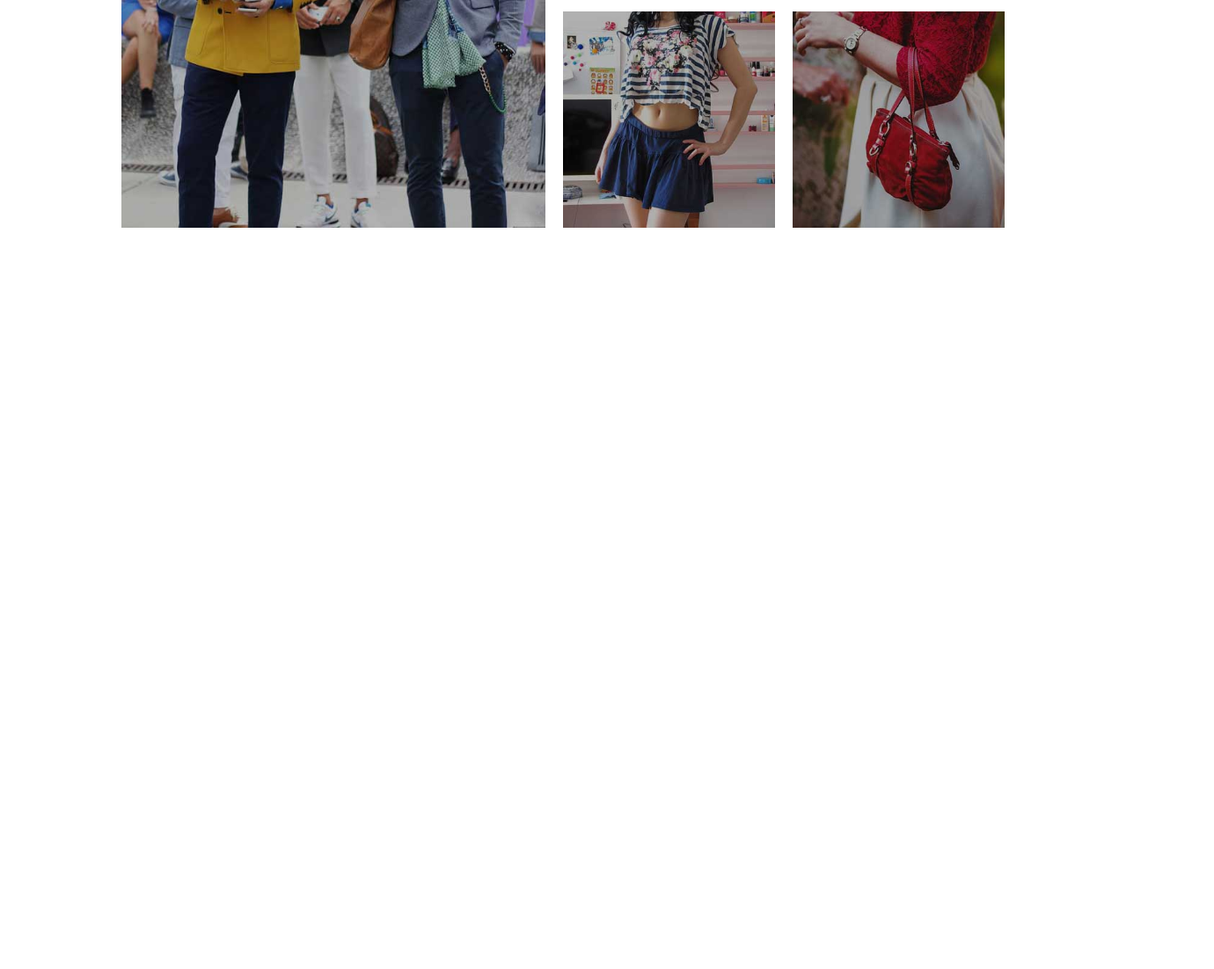
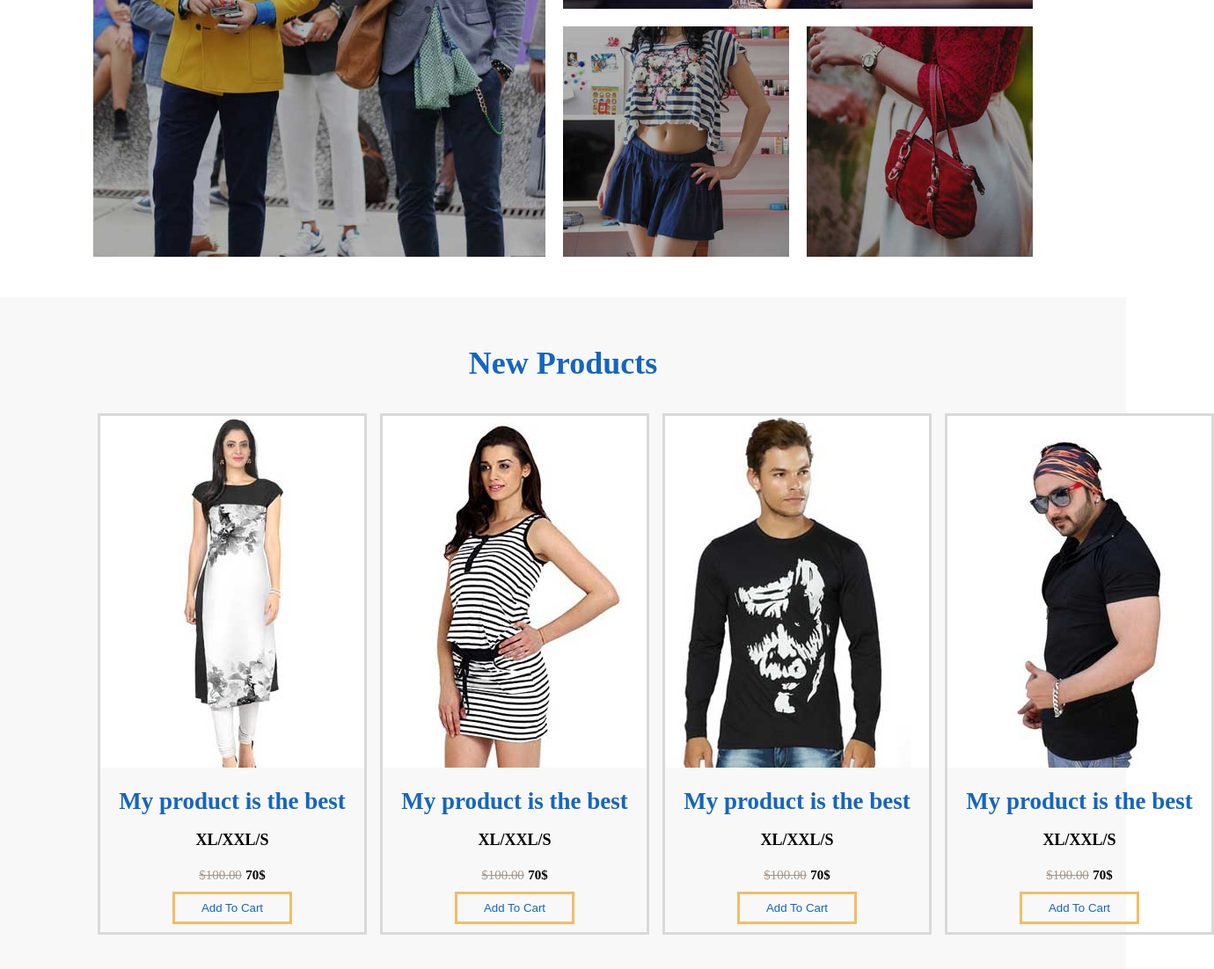
Before and after one commit to Cybersoft-LeThanhLiem/HTML5_NewShop_LeThanhLiem, a plain HTML site: page index.html in a window 1280 px wide. Shown: the part 966-2068 px from the top of the page at 88% size, 1380 px wide, since content can reach past the window. Before the commit the page ends 1271 px from the top, so only its background shows below. Drawn offline with Linux system fonts and the light colour scheme.

Commit message:
Make new products section

```diff
--- a/css/styles.css
+++ b/css/styles.css
@@ -3,12 +3,19 @@
     margin: 0;
     padding: 0;
     box-sizing: border-box;
-    font-size: 18px;
     /* border: 1px solid red; */
 }
 
+html {
+    font-size: 18px;
+}
+
+h1 {
+    font-size: 2rem;
+}
+
 .container {
-    width: 80%;
+    width: 85%;
     margin: 2rem auto;
 }
 
@@ -54,10 +61,6 @@ header a {
     justify-content: space-between;
 }
 
-.secondRow__left h1 {
-    font-size: 2rem;
-}
-
 .secondRow ul {
     height: 100%;
     margin-left: 80px;
@@ -97,3 +100,55 @@ header a {
 .p2 {
     grid-area: 1 / 3 / 2 / 5;
 }
+
+/* NEW PRODUCTS section */
+.newProducts {
+    background-color: #f9f8f8;
+    padding: 1rem 0;
+}
+
+.newProducts h1 {
+    color: #1565c0;
+    text-align: center;
+    margin: 2rem auto;
+}
+
+.newProducts h2 {
+    color: #1565c0;
+    text-align: center;
+    margin: 1rem auto;
+}
+
+.newProducts h4 {
+    margin: 1rem auto;
+}
+
+.newProducts__content {
+    display: flex;
+    text-align: center;
+    margin: 1rem auto;
+}
+
+.newProducts__item {
+    border: solid 3px #d9d9d9;
+    margin-left: 15px;
+}
+
+.normal-price {
+    text-decoration: line-through;
+    font-size: 0.83rem;
+    color: #a49689;
+}
+
+.newProducts h5 {
+    display: inline;
+}
+
+.newProducts button {
+    padding: 8px 30px;
+    background: none;
+    color: #1565c0;
+    border:  solid 3px #f3bc67;
+    margin: 0.5rem auto;
+    cursor: pointer;
+}
--- a/index.html
+++ b/index.html
@@ -4,7 +4,9 @@
 <head>
     <meta charset="UTF-8">
     <meta name="viewport" content="width=device-width, initial-scale=1.0">
-    <link rel="stylesheet" href="https://cdnjs.cloudflare.com/ajax/libs/font-awesome/5.15.2/css/all.min.css" integrity="sha512-HK5fgLBL+xu6dm/Ii3z4xhlSUyZgTT9tuc/hSrtw6uzJOvgRr2a9jyxxT1ely+B+xFAmJKVSTbpM/CuL7qxO8w==" crossorigin="anonymous" />
+    <link rel="stylesheet" href="https://cdnjs.cloudflare.com/ajax/libs/font-awesome/5.15.2/css/all.min.css"
+        integrity="sha512-HK5fgLBL+xu6dm/Ii3z4xhlSUyZgTT9tuc/hSrtw6uzJOvgRr2a9jyxxT1ely+B+xFAmJKVSTbpM/CuL7qxO8w=="
+        crossorigin="anonymous" />
     <link rel="stylesheet" href="css/styles.css">
     <title>New Shop</title>
 </head>
@@ -63,7 +65,53 @@
         </div>
     </section>
 
-    <section class="newProducts"></section>
+    <section class="newProducts">
+        <div class="container">
+            <h1>New Products</h1>
+            <div class="newProducts__content">
+                <div class="newProducts__item">
+                    <img src="./img/p13.jpg" alt="">
+                    <h2>My product is the best</h2>
+                    <h4>XL/XXL/S</h4>
+                    <div>
+                        <span class="normal-price">$100.00</span>
+                        <h5>70$</h5>
+                    </div>
+                    <button>Add To Cart</button>
+                </div>
+                <div class="newProducts__item">
+                    <img src="./img/p22.jpg" alt="">
+                    <h2>My product is the best</h2>
+                    <h4>XL/XXL/S</h4>
+                    <div>
+                        <span class="normal-price">$100.00</span>
+                        <h5>70$</h5>
+                    </div>
+                    <button>Add To Cart</button>
+                </div>
+                <div class="newProducts__item">
+                    <img src="./img/p9.jpg" alt="">
+                    <h2>My product is the best</h2>
+                    <h4>XL/XXL/S</h4>
+                    <div>
+                        <span class="normal-price">$100.00</span>
+                        <h5>70$</h5>
+                    </div>
+                    <button>Add To Cart</button>
+                </div>
+                <div class="newProducts__item">
+                    <img src="./img/p16.jpg" alt="">
+                    <h2>My product is the best</h2>
+                    <h4>XL/XXL/S</h4>
+                    <div>
+                        <span class="normal-price">$100.00</span>
+                        <h5>70$</h5>
+                    </div>
+                    <button>Add To Cart</button>
+                </div>
+            </div>
+        </div>
+    </section>
 
     <section class="discount"></section>
 
```
